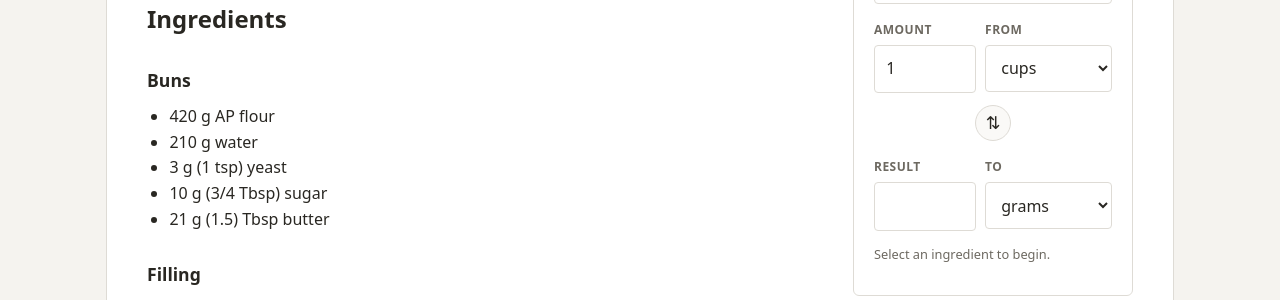
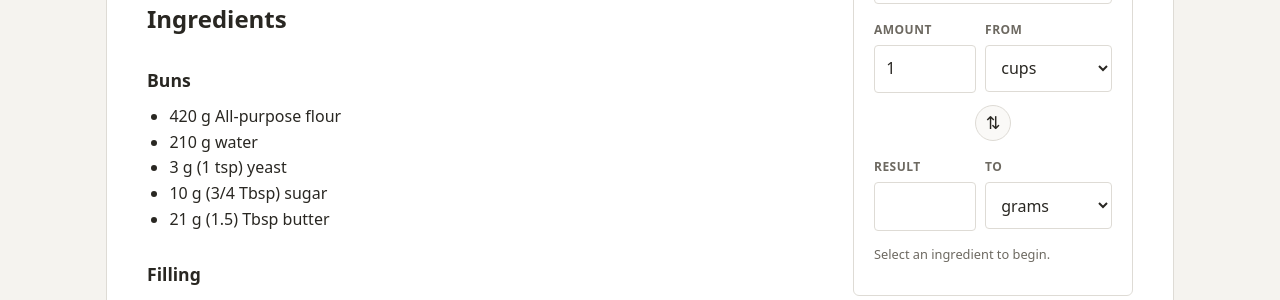
Before and after one commit to sundaycake/recipes, a Jekyll site: the page built from _recipes/pork-and-cabbage-buns.md, in a window 1280 px wide and 900 px high, scrolled down 562 px. Shown: the part 155-455 px from the top of the window. Built offline with Jekyll 4.4.1, drawn with Linux system fonts in a browser that asks for light colours.

Commit message:
Update pork-and-cabbage-buns.md

```diff
--- a/_recipes/pork-and-cabbage-buns.md
+++ b/_recipes/pork-and-cabbage-buns.md
@@ -30,7 +30,7 @@ source_url:
 
 ### Buns
 
-- 420 g AP flour
+- 420 g All-purpose flour
 - 210 g water
 - 3 g (1 tsp) yeast
 - 10 g (0.75 Tbsp) sugar
```
